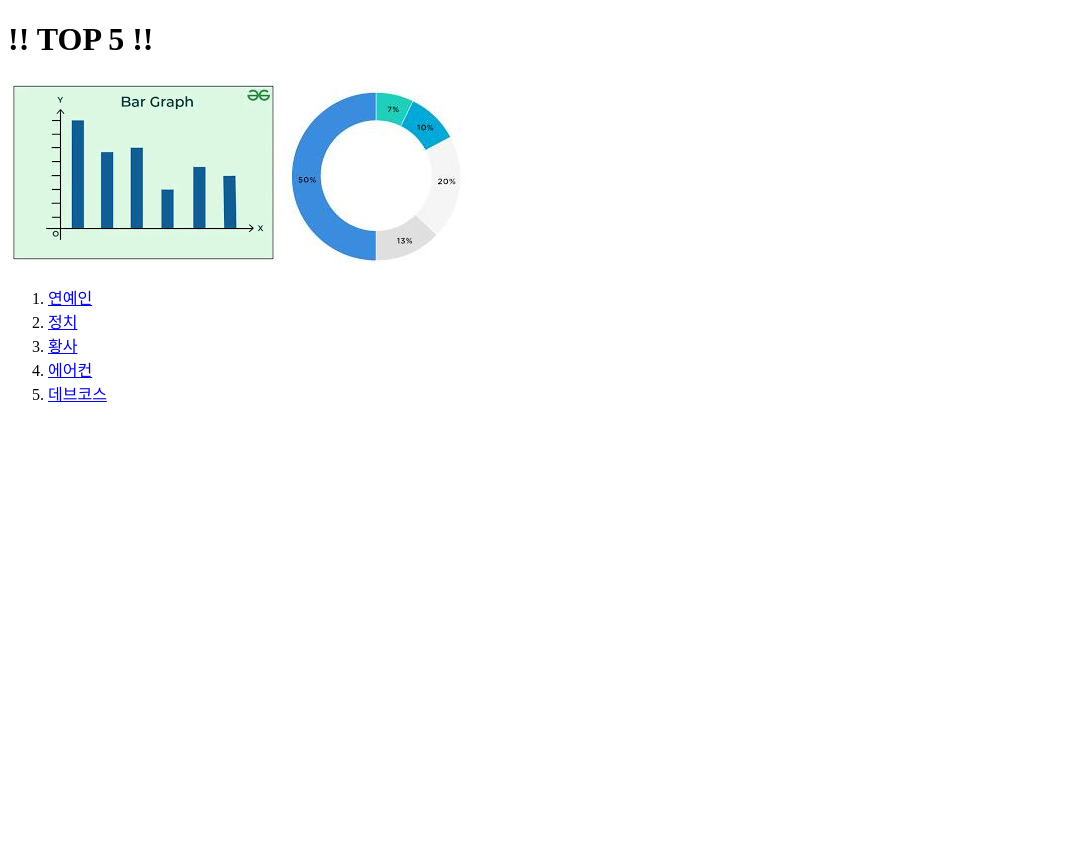
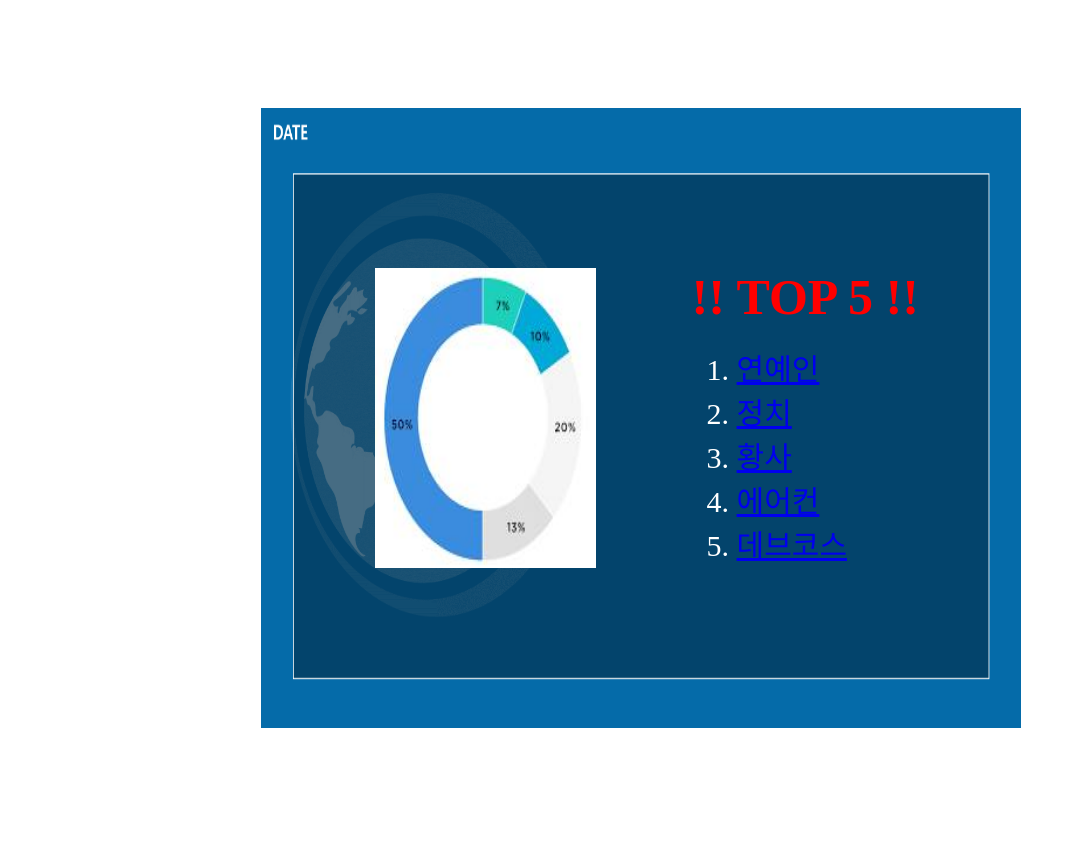
Before and after one commit to HotIssue4You/backend, a Django app: page /detail/ in a window 1280 px wide. Shown: the whole page, without its empty margins (0-1074 px from the left). Before the commit the page ends 402 px from the top, so only its background shows below. Run offline with Django 4.2, Linux system fonts and the light colour scheme.

Commit message:
Design: design detail page

```diff
--- /dev/null
+++ b/mainpage/static/css/detail.css
@@ -0,0 +1,52 @@
+body {
+    width: 99%;
+    height: 500px;
+}
+.header {
+    width: 100%;
+    height: 20%;
+}
+.body {
+    display: flex;
+    height: 128%;
+}
+.contents {
+    display: flex;
+    width: 60%;
+    height: 640px;
+    background-image : url('../images/subpage_background_image.png');
+    background-repeat : no-repeat;
+    background-size : 100% 620px;
+}
+.leftSide, .rightSide {
+    width: 20%;
+}
+.footer {
+    width: 100%;
+    height: 20%;
+}
+.graph{
+    width: 50%;
+}
+.top5 {
+    width: 50%;
+}
+#donut_graph {
+    display: block;
+    width: 58%;
+    height: 300px;
+    margin-left: 30%;
+    margin-top: 160px;
+}
+h1 {
+    color: red;
+    font-size : 50px;
+    margin-left: 50px;
+    margin-top: 160px;
+}
+.top5_list {
+    color: white;
+    font-size : 30px;
+    margin-left: 55px;
+    margin-top: -15px;
+}
--- a/mainpage/static/css/index.css
+++ b/mainpage/static/css/index.css
@@ -12,7 +12,7 @@ body {
 }
 .contents {
     width: 60%;
-    height: 1000px;
+    height: 640px;
     background-image : url('../images/background_image3.png');
     background-repeat : no-repeat;
     background-size : 100% 620px;
--- a/mainpage/templates/mainpage/detail.html
+++ b/mainpage/templates/mainpage/detail.html
@@ -2,22 +2,33 @@
 <!DOCTYPE html>
 <html>
     <head>
-        <h1>!! TOP 5 !!</h1>
+        <title>show more graph and top 5 words hyperlink</title>
+        <link rel="stylesheet" href="{% static 'css/detail.css' %}">
     </head>
 
     <body>
+        <div class = "header"></div>
+        <div class = "body">
+            <div class = "leftSide"></div>
+            <div class = "contents">
+                <div class = "graph">
                     <div>
-            <img src="{% static 'images/bar_graph.jpeg' %}" />
-            <img src="{% static 'images/donut_chart.jpeg' %}" />
+                        <img id = "donut_graph" src="{% static 'images/donut_chart.jpeg' %}" />
                     </div>
-
-
-        <div>
+                </div>
+                <div class = "top5">
+                    <h1>!! TOP 5 !!</h1>
+                    <div class = "top5_list">
                         <ol>
                         {% for i in top_5 %}
                             <li><a href="https://search.naver.com/search.naver?where=news&ie=utf8&sm=nws_hty&query={{i}}">{{i}}</a></li>
                         {% endfor %}
                         </ol>
                     </div>
+                </div>
+            </div>
+            <div class = "rightSide"></div>
+        </div>
+        <div class = "footer"></div>
     </body>
 </html>
```
Also changed, not shown: mainpage/static/images/subpage_background_image.png (added). Lines whose indentation alone changed are shown as unchanged.
